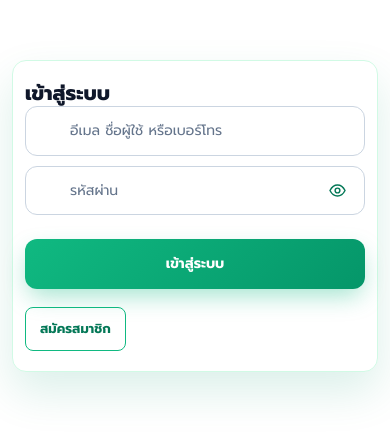
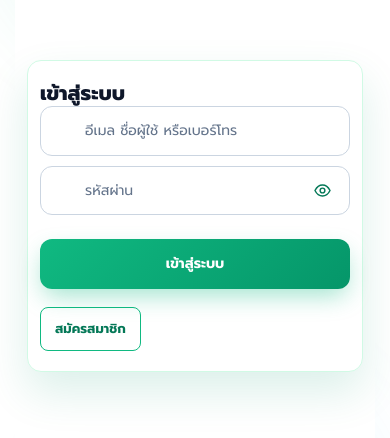
Before and after one commit to sirwatchaysaentha12/riskcare-health, a React (Vite) app in the folder frontend/: page /login in a window 390 px wide. Shown: the part 206-644 px from the top of the page. Built offline with nearby package versions, Linux system fonts and the light colour scheme; no server answers.

Commit message:
Fix layout for mobile devices

```diff
--- a/frontend/src/styles/auth.css
+++ b/frontend/src/styles/auth.css
@@ -474,9 +474,9 @@
 }
 
 /* Keep Login/Register centered at every viewport size. */
-.auth-page { display: flex; align-items: center; justify-content: center; min-height: 100svh; }
-.login-panel { display: flex; align-items: center; justify-content: center; width: 100%; min-height: 100svh; padding: 24px; box-sizing: border-box; }
-.login-card { width: 100%; max-width: 400px; margin: 0 auto; }
+.auth-page { display: flex; align-items: center; justify-content: center; min-height: 100vh; min-height: 100svh; padding: 0 15px; box-sizing: border-box; }
+.login-panel { display: flex; align-items: center; justify-content: center; width: 100%; min-height: 100vh; min-height: 100svh; padding: 0; box-sizing: border-box; }
+.login-card { width: 100%; max-width: 400px; box-sizing: border-box; margin: 0 auto; }
 
 @media (max-width: 480px) {
   .login-panel { padding: 16px 12px; }
```
